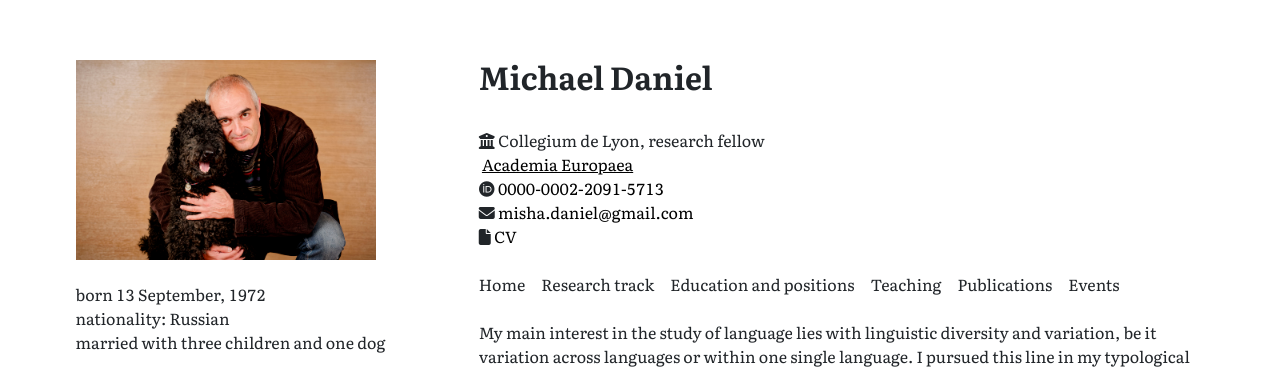
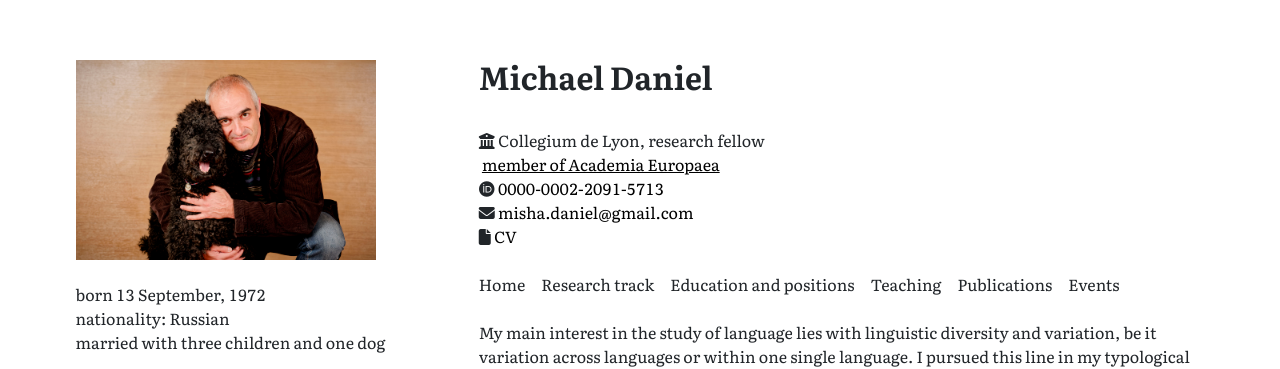
Before and after one commit to MishaDaniel/mishadaniel.github.io, a Jekyll site: the page built from index.html, in a window 1280 px wide. Shown: the top 369 px of the page. Built offline with Jekyll 4.4.1, drawn with Linux system fonts in a browser that asks for light colours; nearby versions of some CDN libraries.

Commit message:
Update general.yml

```diff
--- a/_data/general.yml
+++ b/_data/general.yml
@@ -4,7 +4,7 @@ personal:
     nationality: "Russian"
     university: Collegium de Lyon
     position: research fellow
-    membership: "Academia Europaea"
+    membership: "member of Academia Europaea"
     ORCID: "0000-0002-2091-5713"
     email: misha.daniel@gmail.com
     marital: married with three children and one dog
```
